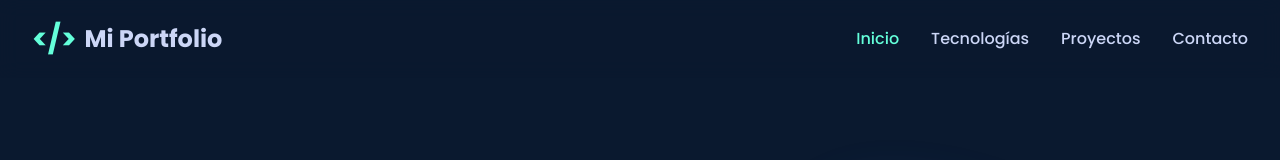
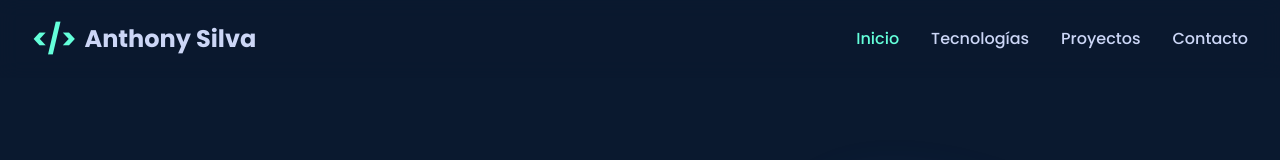
Before and after one commit to silvaanthony2005/Portfolio, a plain HTML site: page index.html in a window 1280 px wide. Shown: the top 160 px of the page. Drawn offline with Linux system fonts and the light colour scheme.

Commit message:
nombre del creador

```diff
--- a/index.html
+++ b/index.html
@@ -17,7 +17,7 @@
             <nav>
                 <div class="logo">
                     <span>&lt;/&gt;</span>
-                    <h1>Mi Portfolio</h1>
+                    <h1>Anthony Silva</h1>
                 </div>
                 <div class="menu-toggle">
                     <div class="hamburger"></div>
```
